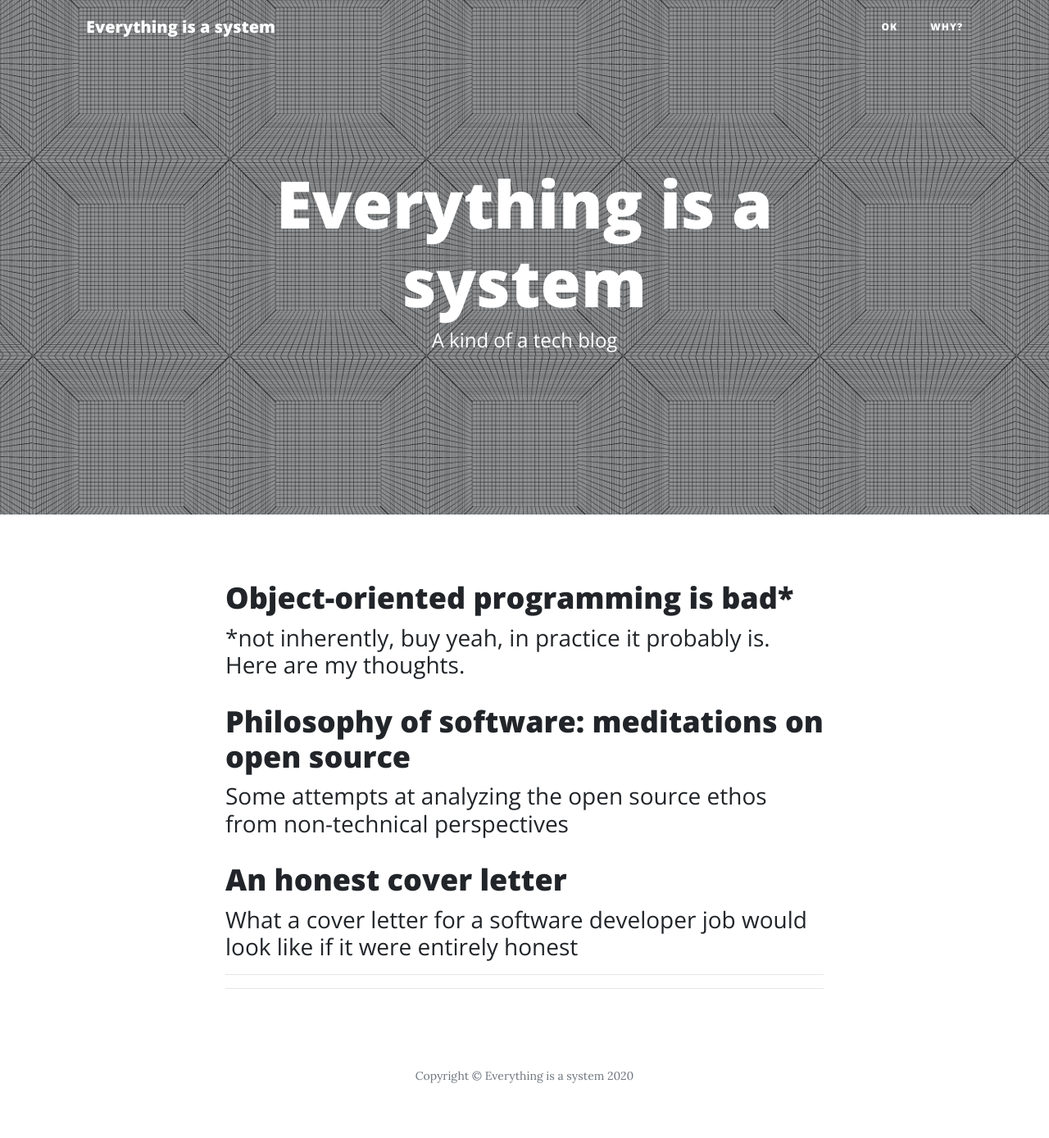
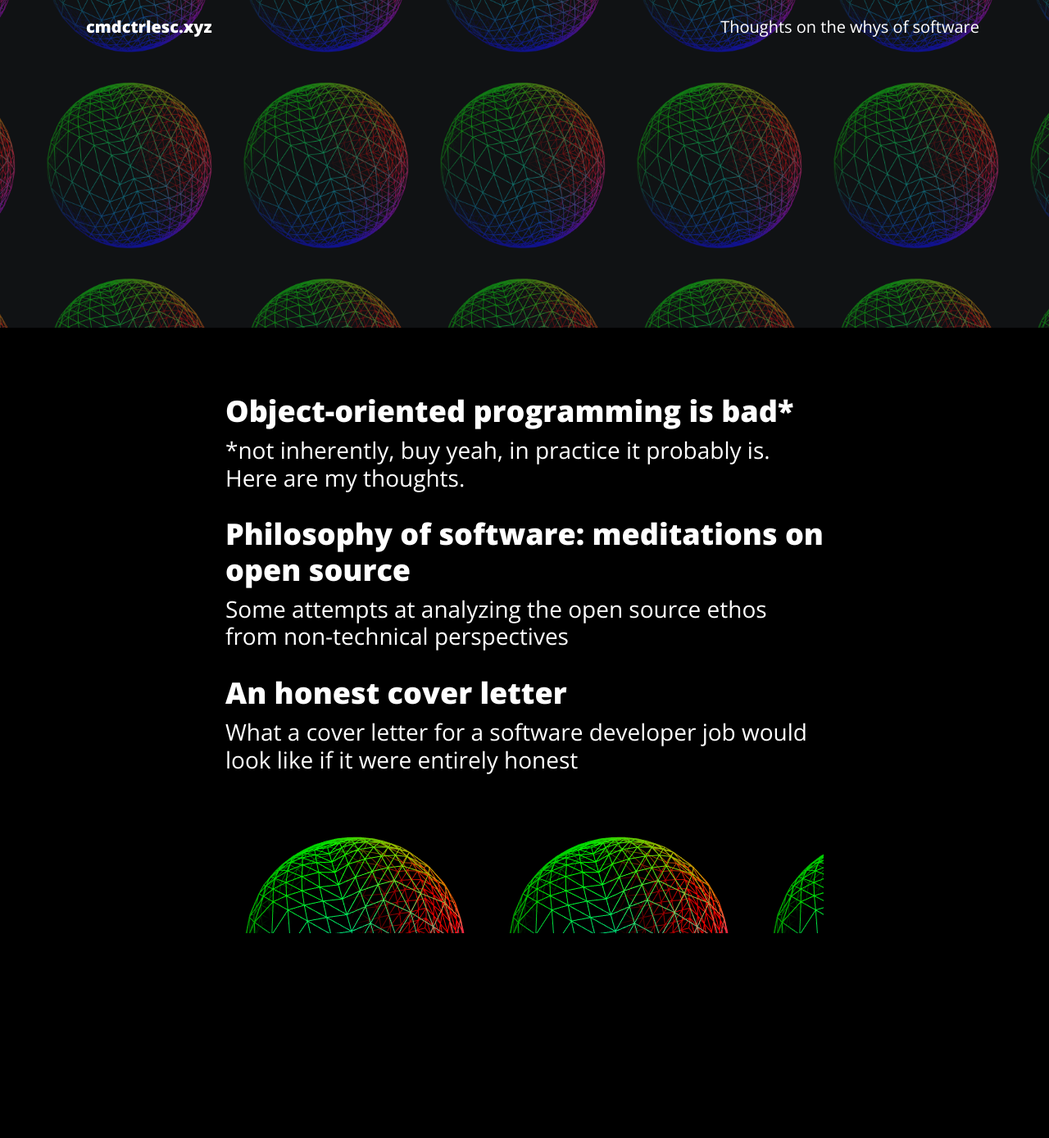
Before and after one commit to cmdctrlesc/blogxyz, a Django app: page / in a window 1280 px wide. Shown: the whole page at 82% size. After the commit the page ends 1139 px from the top, so only its background shows below. Run offline with Django 3.2, Linux system fonts and the light colour scheme; data comes from the database, SQL or seed files in the repository; some libraries are stand-ins or nearby versions.

Commit message:
change git branch

```diff
--- a/assets/css/clean-blog.css
+++ b/assets/css/clean-blog.css
@@ -6,8 +6,9 @@
 
  body {
   font-size: 20px;
-  color: #212529;
+  color: white;
   font-family: 'Lora', 'Times New Roman', serif;
+  background-color: black;
 }
 
 p {
@@ -27,6 +28,7 @@ h5,
 h6 {
   font-weight: 800;
   font-family: 'Open Sans', 'Helvetica Neue', Helvetica, Arial, sans-serif;
+  color:white;
 }
 
 a {
@@ -407,3 +409,7 @@ footer .copyright {
   font-size: 16px;
   padding: 25px 35px;
 }
+
+.customfooter {
+  width: 100%;
+}
--- a/mainapp/templates/base.html
+++ b/mainapp/templates/base.html
@@ -13,7 +13,7 @@
   <meta name="description" content="">
   <meta name="author" content="">
 
-  <title>Everything is a system</title>
+  <title>cmdctrlesc.xyz</title>
 
   <!-- Bootstrap core CSS -->
   <link href="{% static 'vendor/bootstrap/css/bootstrap.min.css' %}"  rel="stylesheet">
@@ -34,8 +34,8 @@
   <!-- Navigation -->
   <nav class="navbar navbar-expand-lg navbar-light fixed-top" id="mainNav">
     <div class="container">
-      <a class="navbar-brand">
-        Everything is a system
+      <a class="navbar-brand" href="{% url 'home' %}">
+        cmdctrlesc.xyz
       </a>
       <button class="navbar-toggler navbar-toggler-right" type="button" data-toggle="collapse" data-target="#navbarResponsive" aria-controls="navbarResponsive" aria-expanded="false" aria-label="Toggle navigation">
         Menu
@@ -43,12 +43,13 @@
       </button>
       <div class="collapse navbar-collapse" id="navbarResponsive">
         <ul class="navbar-nav ml-auto">
-          <li class="nav-item">
+          Thoughts on the whys of software
+          <!-- <li class="nav-item">
             <a class="nav-link" href="{% url 'home' %}">OK</a>
           </li>
           <li class="nav-item">
             <a class="nav-link" href="{% url 'about' %}">Why?</a>
-          </li>
+          </li> -->
 
         </ul>
       </div>
@@ -56,18 +57,18 @@
   </nav>
 
   <!-- Page Header -->
-  <header class="masthead" style="background-image: url('{% static 'img/mtka2.jpg' %}'); background-repeat: repeat;">
+  <header class="masthead" style="background-image: url('{% static 'img/HD.png' %}'); background-repeat: repeat;">
     <div class="overlay"></div>
 
     {% block maintitle %}
 
     <div class="container">
-      <div class="row">
+      <!-- <div class="row"> -->
         <div class="col-lg-8 col-md-10 mx-auto">
           <div class="site-heading">
-            <h1>Everything is a system</h1>
-            <span class="subheading">A kind of a tech blog </span>
-          </div>
+            <!-- <h1>Everything is a system</h1>
+            <span class="subheading">A kind of a tech blog </span> -->
+          <!-- </div> -->
         </div>
       </div>
     </div>
@@ -89,8 +90,8 @@
 
 
   <!-- Footer -->
-  <footer>
-          <p class="copyright text-muted">Copyright &copy; Everything is a system 2020</p>
+  <footer class=customfooter style="background-image: url('{% static 'img/HD.png' %}'); background-repeat: repeat;">
+          <p class="copyright text-muted"></p>
   </footer>
 
   <!-- Bootstrap core JavaScript -->
```
